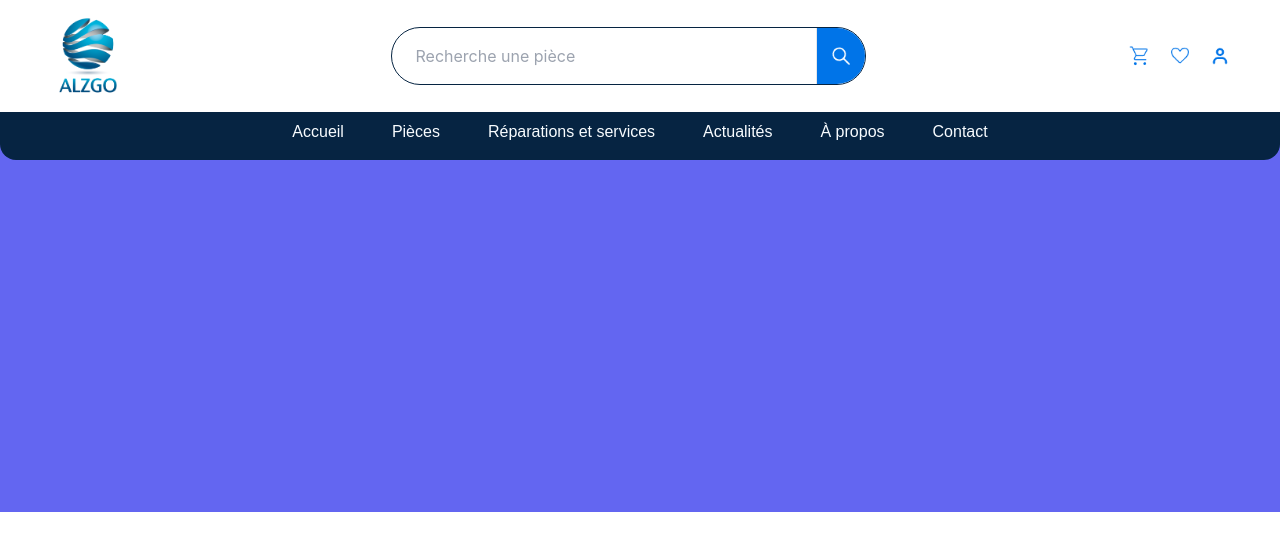
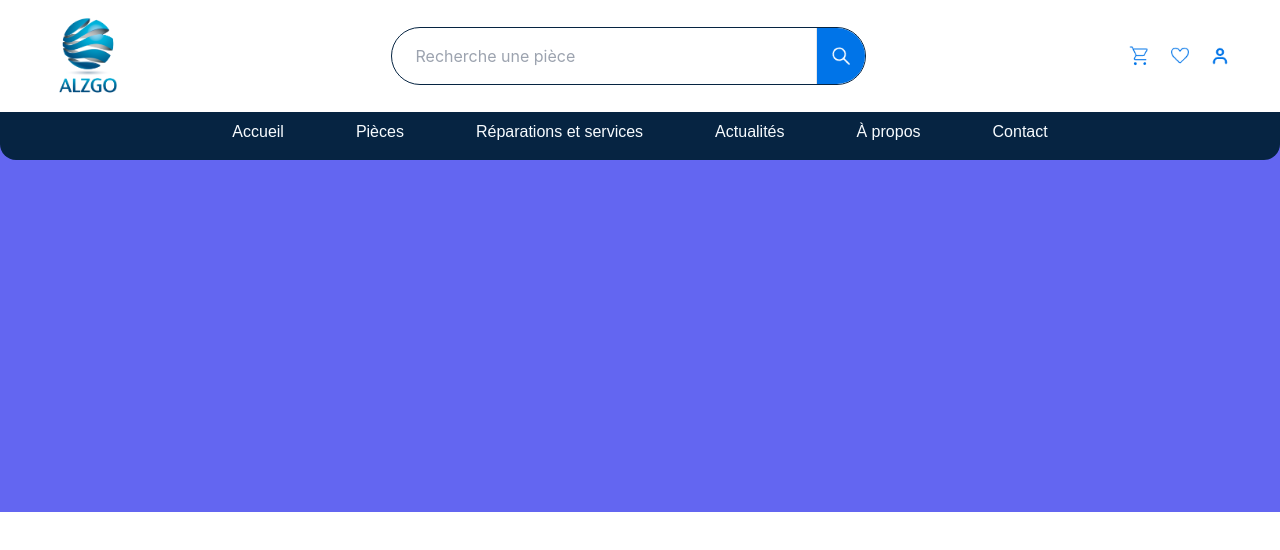
Before and after one commit to sakuga-software/alzgo, a React (Vite) app: page / in a window 1280 px wide. Shown: the top 550 px of the page. Built offline with nearby package versions, Linux system fonts and the light colour scheme.

Commit message:
1st feed back done + correction deployement

```diff
--- a/src/components/core/navbar/menu/desktop/index.tsx
+++ b/src/components/core/navbar/menu/desktop/index.tsx
@@ -1,5 +1,4 @@
 import { NavbarItem } from "../../type";
-// import CoreNavbarDesktopTrigger from "./trigger";
 import { useState } from "react";
 
 export default function CoreNavbarMenuDesktop({ data }: { data: NavbarItem }) {
@@ -26,7 +25,7 @@ export default function CoreNavbarMenuDesktop({ data }: { data: NavbarItem }) {
                 onMouseEnter={() => setHoveredParent(parent.id)}
                 onMouseLeave={() => setHoveredParent(null)}
               >
-                <div className="flex font-medium text-white p-2 ml-4 mr-4 w-full hover:text-second_blue">
+                <div className="flex font-medium text-white p-2 ml-7 mr-7 w-full hover:text-second_blue">
                   <a key={parent.id}>{parent.label}</a>
                 </div>
                 <div className="grid">
```
